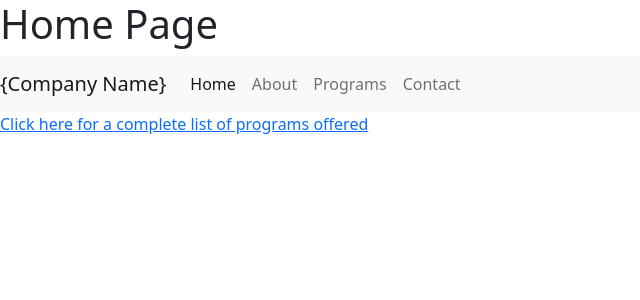
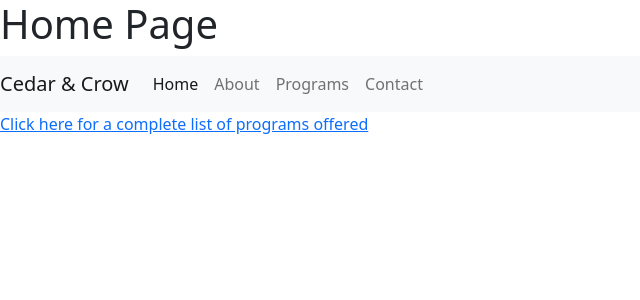
Before and after one commit to jlstern3/jacks_website, a Django app: page /home in a window 1280 px wide. Shown: the top 300 px of the page, without its empty margins (0-640 px from the left). Run offline with Django 3.2, Linux system fonts and the light colour scheme.

Commit message:
Added titles in <head>

```diff
--- a/jacks_website_proj/company_app/templates/contact.html
+++ b/jacks_website_proj/company_app/templates/contact.html
@@ -11,7 +11,7 @@
     <!-- FONT AWESOME -->
     <script src="https://kit.fontawesome.com/4addeb10e0.js" crossorigin="anonymous"></script>
 
-    <title>Document</title>
+    <title>Cedar & Crow - Contact</title>
 </head>
 
 <body>
--- a/jacks_website_proj/company_app/templates/home.html
+++ b/jacks_website_proj/company_app/templates/home.html
@@ -9,13 +9,13 @@
     <link href="https://cdn.jsdelivr.net/npm/bootstrap@5.0.0-beta3/dist/css/bootstrap.min.css" rel="stylesheet"
         integrity="sha384-eOJMYsd53ii+scO/bJGFsiCZc+5NDVN2yr8+0RDqr0Ql0h+rP48ckxlpbzKgwra6" crossorigin="anonymous">
 
-    <title>Document</title>
+    <title>Cedar & Crow</title>
 </head>
 
 <body>
     <h1>Home Page</h1>
     <nav class="navbar navbar-expand-lg navbar-light bg-light sticky-top">
-        <a class="navbar-brand" href="#">{Company Name}</a>
+        <a class="navbar-brand" href="#">Cedar & Crow</a>
         <button class="navbar-toggler" type="button" data-toggle="collapse" data-target="#navbarNavAltMarkup"
             aria-controls="navbarNavAltMarkup" aria-expanded="false" aria-label="Toggle navigation">
             <span class="navbar-toggler-icon"></span>
@@ -25,7 +25,7 @@
                 <a class="nav-item nav-link active" href="#">Home</a>
                 <a class="nav-item nav-link" href="#">About</a>
                 <a class="nav-item nav-link" href="/programs">Programs</a>
-                <a class="nav-item nav-link" href="#">Contact</a>
+                <a class="nav-item nav-link" href="/contact">Contact</a>
             </div>
         </div>
     </nav>
--- a/jacks_website_proj/company_app/templates/index.html
+++ b/jacks_website_proj/company_app/templates/login.html
@@ -7,7 +7,7 @@
     <!-- CSS -->
     {% load static %}
     <link rel="stylesheet" href="{% static 'styles.css' %}">
-    <title>Login</title>
+    <title>Cedar & Crow - Login</title>
 </head>
 <body>
     <h1>Login</h1>
--- a/jacks_website_proj/company_app/templates/register.html
+++ b/jacks_website_proj/company_app/templates/register.html
@@ -4,7 +4,7 @@
     <meta charset="UTF-8">
     <meta http-equiv="X-UA-Compatible" content="IE=edge">
     <meta name="viewport" content="width=device-width, initial-scale=1.0">
-    <title>Registration</title>
+    <title>Cedar & Crow - Register</title>
 </head>
 <body>
     <h1>Registration</h1>
```
Also changed, not shown: jacks_website_proj/company_app/templates/programs.html (+12 -1 lines).
